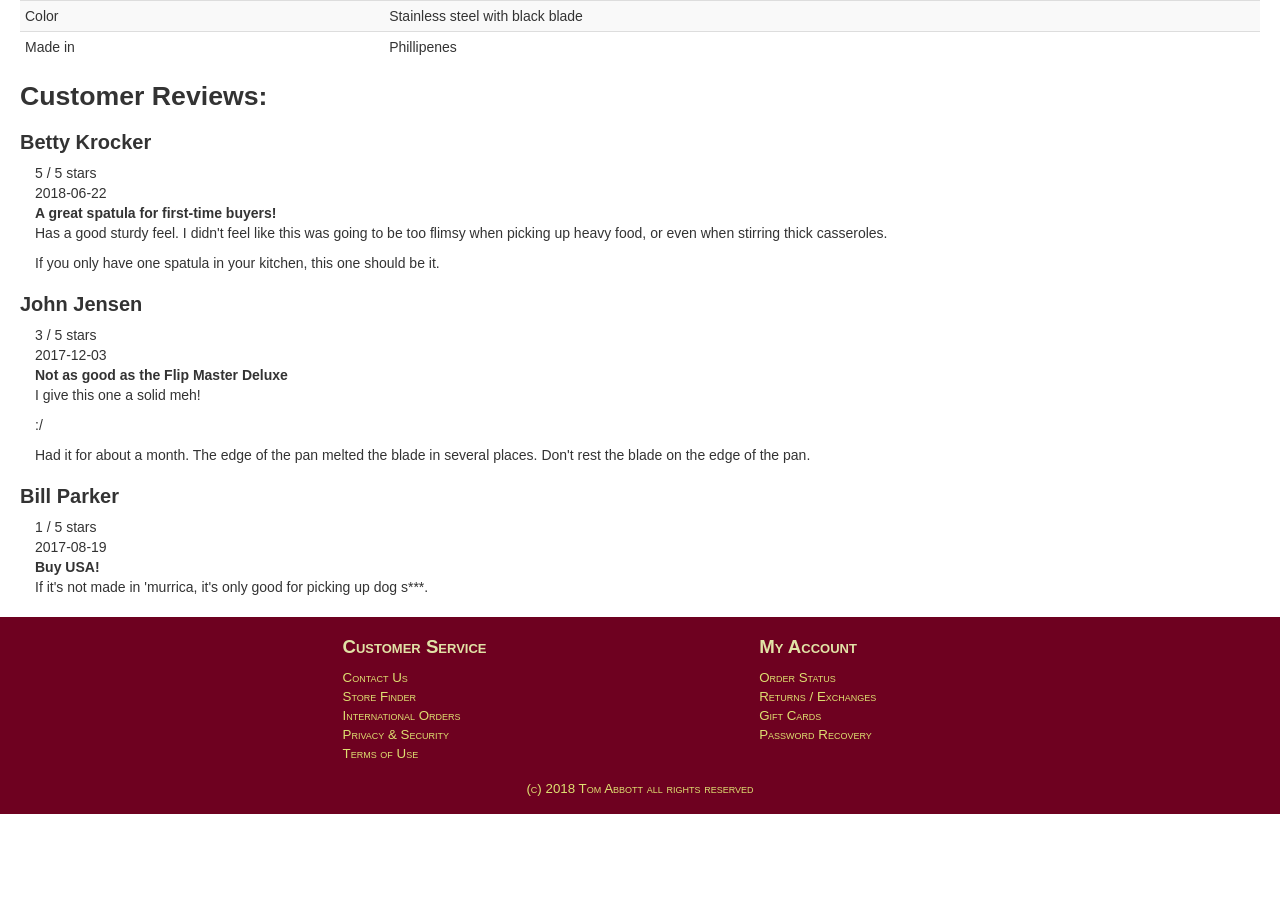
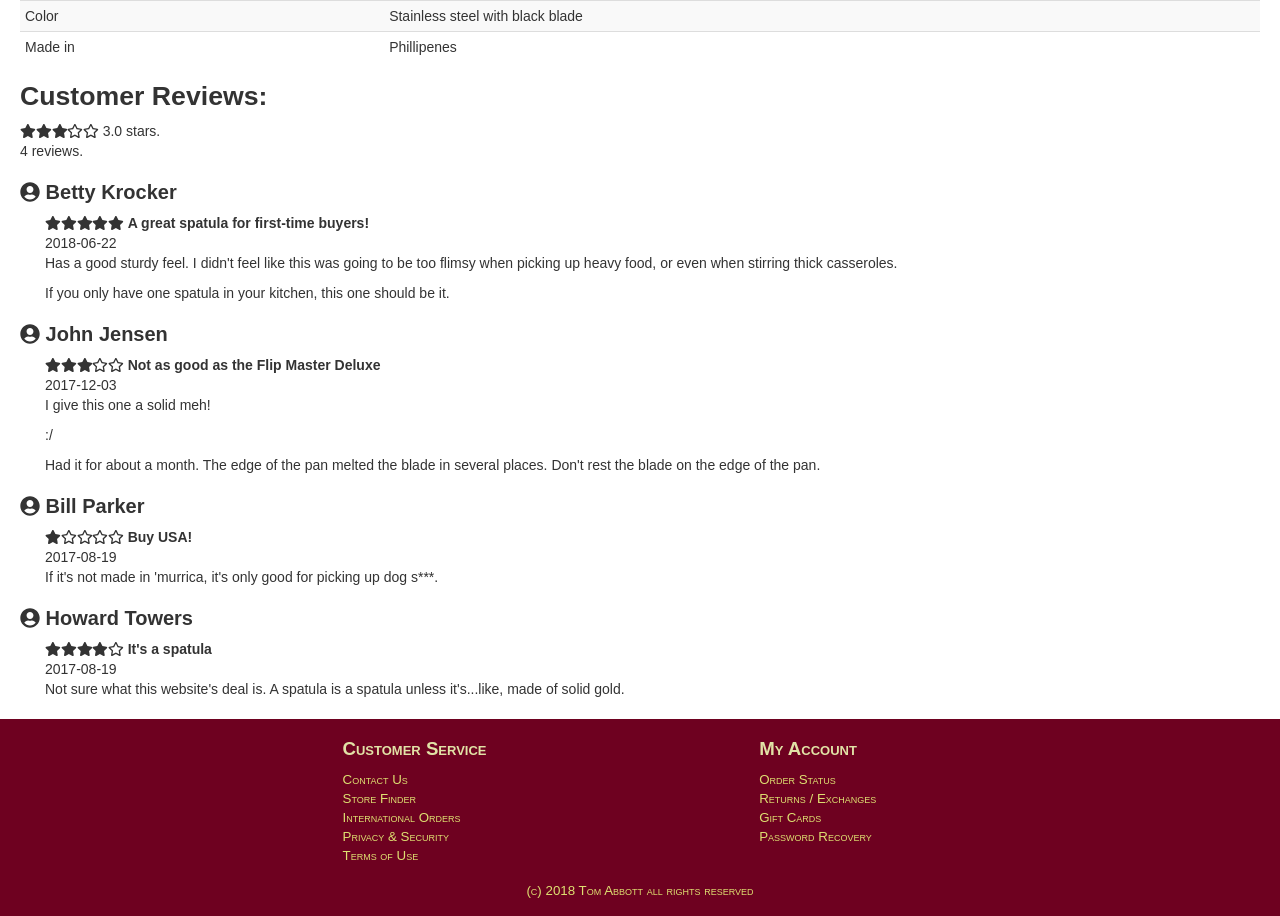
Before and after one commit to twabbott/eStore, a React (Create React App) app in the folder e-store/: page /products/1 in a window 1280 px wide. Shown: the part 800-1716 px from the top of the page. Before the commit the page ends 1614 px from the top, so only its background shows below. Built offline with nearby package versions, Linux system fonts and the light colour scheme.

Commit message:
Wow, font-awesome v5 is waaaaay more complicated than it needs to be.

```diff
--- a/e-store/package.json
+++ b/e-store/package.json
@@ -3,6 +3,10 @@
   "version": "0.1.0",
   "private": true,
   "dependencies": {
+    "@fortawesome/fontawesome-svg-core": "^1.2.0-14",
+    "@fortawesome/free-regular-svg-icons": "^5.1.0-11",
+    "@fortawesome/free-solid-svg-icons": "^5.1.0-11",
+    "@fortawesome/react-fontawesome": "0.1.0-11",
     "axios": "^0.18.0",
     "bootstrap": "^3.3.7",
     "react": "^16.3.2",
@@ -10,7 +14,7 @@
     "react-dom": "^16.3.2",
     "react-redux": "^5.0.7",
     "react-router-dom": "^4.2.2",
-    "react-scripts": "1.1.4",
+    "react-scripts": "^1.1.4",
     "redux": "^4.0.0",
     "redux-saga": "^0.16.0"
   },
--- a/e-store/src/components/products/ProductReviews.js
+++ b/e-store/src/components/products/ProductReviews.js
@@ -1,23 +1,46 @@
 import React, { Component } from "react";
+import { FontAwesomeIcon } from "@fortawesome/react-fontawesome";
+
 import FormattedText from "../common/FormattedText";
+import StarRating, { fixRating } from "./StarRating";
 
 export const CustomerReview = (props) =>
     <div key={props.key || 0}>
-        <h3>{props.username}</h3>
-        <div style={{ "margin-left": "15px" }}>
-            <div>{props.stars} / 5 stars</div>
+        <h3>
+            <FontAwesomeIcon icon={["fas", "user-circle"]} /> {props.username}
+        </h3>
+        <div style={{ "margin-left": "25px" }}>
+            <StarRating rating={props.stars} /> <strong>{props.title}</strong>
             <div>{props.date}</div>
-            <strong>{props.title}</strong>
             <FormattedText content={props.description} />
         </div>
     </div>;
 
-export default (props) =>
+const averageRating = reviews => {
+    let total = 0;
+    for (let item of reviews) {
+        total += item.stars;
+    }
+
+    return fixRating(total / reviews.length);
+}
+
+export default (props) => {
+    const avg = averageRating(props.reviews);
+    return (
         <section name="productReviews">
             <h2>Customer Reviews:</h2>
+            <div>
+                <StarRating rating={avg} /> {avg.toFixed(1)} stars.
+            </div>
+            <div>
+                {props.reviews.length} reviews.
+            </div>
             { props.reviews ?
                 props.reviews.map((item, idx) =>
                     <CustomerReview key={idx} {...item} />) :
                 <p>We would love to hear your feedback.  Be the first to write a review for this product!</p>
             }
-    </section>;
+        </section>
+    );
+}
--- /dev/null
+++ b/e-store/src/components/products/StarRating.js
@@ -0,0 +1,140 @@
+import React, { Component } from "react";
+import { FontAwesomeIcon } from "@fortawesome/react-fontawesome";
+
+
+export const fixRating = (rating) => {
+    if (typeof rating === "string") {
+        rating = parseFloat(rating);
+    }
+
+    let x = Math.floor(rating * 2);
+    let y = x /= 2;
+    return y;
+}
+
+export default (props) => {
+    const inRating = props.rating;
+    const outRating = fixRating(inRating);
+    switch (outRating) {
+        case 5:
+            return (
+                <span name="stars">
+                    <FontAwesomeIcon icon={["fas", "star"]} />
+                    <FontAwesomeIcon icon={["fas", "star"]} />
+                    <FontAwesomeIcon icon={["fas", "star"]} />
+                    <FontAwesomeIcon icon={["fas", "star"]} />
+                    <FontAwesomeIcon icon={["fas", "star"]} />
+                </span>
+            );
+
+        case 4.5:
+            return (
+                <span name="stars">
+                    <FontAwesomeIcon icon={["fas", "star"]} />
+                    <FontAwesomeIcon icon={["fas", "star"]} />
+                    <FontAwesomeIcon icon={["fas", "star"]} />
+                    <FontAwesomeIcon icon={["fas", "star"]} />
+                    <FontAwesomeIcon icon={["fas", "star-half-alt"]} />
+                </span>
+            );
+
+        case 4:
+            return (
+                <span name="stars">
+                    <FontAwesomeIcon icon={["fas", "star"]} />
+                    <FontAwesomeIcon icon={["fas", "star"]} />
+                    <FontAwesomeIcon icon={["fas", "star"]} />
+                    <FontAwesomeIcon icon={["fas", "star"]} />
+                    <FontAwesomeIcon icon={["far", "star"]} />
+                </span>
+            );
+
+        case 3.5:
+            return (
+                <span name="stars">
+                    <FontAwesomeIcon icon={["fas", "star"]} />
+                    <FontAwesomeIcon icon={["fas", "star"]} />
+                    <FontAwesomeIcon icon={["fas", "star"]} />
+                    <FontAwesomeIcon icon={["fas", "star-half-alt"]} />
+                    <FontAwesomeIcon icon={["far", "star"]} />
+                </span>
+            );
+
+        case 3:
+            return (
+                <span name="stars">
+                    <FontAwesomeIcon icon={["fas", "star"]} />
+                    <FontAwesomeIcon icon={["fas", "star"]} />
+                    <FontAwesomeIcon icon={["fas", "star"]} />
+                    <FontAwesomeIcon icon={["far", "star"]} />
+                    <FontAwesomeIcon icon={["far", "star"]} />
+                </span>
+            );
+
+        case 2.5:
+            return (
+                <span name="stars">
+                    <FontAwesomeIcon icon={["fas", "star"]} />
+                    <FontAwesomeIcon icon={["fas", "star"]} />
+                    <FontAwesomeIcon icon={["fas", "star-half-alt"]} />
+                    <FontAwesomeIcon icon={["far", "star"]} />
+                    <FontAwesomeIcon icon={["far", "star"]} />
+                </span>
+            );
+
+        case 2:
+            return (
+                <span name="stars">
+                    <FontAwesomeIcon icon={["fas", "star"]} />
+                    <FontAwesomeIcon icon={["fas", "star"]} />
+                    <FontAwesomeIcon icon={["far", "star"]} />
+                    <FontAwesomeIcon icon={["far", "star"]} />
+                    <FontAwesomeIcon icon={["far", "star"]} />
+                </span>
+            );
+
+        case 1.5:
+            return (
+                <span name="stars">
+                    <FontAwesomeIcon icon={["fas", "star"]} />
+                    <FontAwesomeIcon icon={["fas", "star-half-alt"]} />
+                    <FontAwesomeIcon icon={["far", "star"]} />
+                    <FontAwesomeIcon icon={["far", "star"]} />
+                    <FontAwesomeIcon icon={["far", "star"]} />
+                </span>
+            );
+
+        case 1:
+            return (
+                <span name="stars">
+                    <FontAwesomeIcon icon={["fas", "star"]} />
+                    <FontAwesomeIcon icon={["far", "star"]} />
+                    <FontAwesomeIcon icon={["far", "star"]} />
+                    <FontAwesomeIcon icon={["far", "star"]} />
+                    <FontAwesomeIcon icon={["far", "star"]} />
+                </span>
+            );
+
+        case .5:
+            return (
+                <span name="stars">
+                    <FontAwesomeIcon icon={["fas", "star-half-alt"]} />
+                    <FontAwesomeIcon icon={["far", "star"]} />
+                    <FontAwesomeIcon icon={["far", "star"]} />
+                    <FontAwesomeIcon icon={["far", "star"]} />
+                    <FontAwesomeIcon icon={["far", "star"]} />
+                </span>
+            );
+
+        default:
+            return (
+                <span name="stars">
+                    <FontAwesomeIcon icon={["far", "star"]} />
+                    <FontAwesomeIcon icon={["far", "star"]} />
+                    <FontAwesomeIcon icon={["far", "star"]} />
+                    <FontAwesomeIcon icon={["far", "star"]} />
+                    <FontAwesomeIcon icon={["far", "star"]} />
+                </span>
+            );
+    }
+}
--- a/e-store/src/index.js
+++ b/e-store/src/index.js
@@ -14,6 +14,13 @@ import App from "./App";
 // Progressive website stuff
 import registerServiceWorker from "./registerServiceWorker";
 
+// Font-Awesome library setup
+import { library } from '@fortawesome/fontawesome-svg-core'
+import { far } from '@fortawesome/free-regular-svg-icons'
+import { fas } from '@fortawesome/free-solid-svg-icons'
+
+library.add(fas, far);
+
 ReactDOM.render(
     <BrowserRouter>
         <Provider store={store}>
--- a/e-store/src/store/sagas/productsSaga.js
+++ b/e-store/src/store/sagas/productsSaga.js
@@ -59,6 +59,15 @@ const nordic = {
                 "If it's not made in 'murrica, it's only good for picking up dog s***."
             ]
         },
+        {
+            username: "Howard Towers",
+            stars: 4.0,
+            date: "2017-08-19",
+            title: "It's a spatula",
+            description: [
+                "Not sure what this website's deal is.  A spatula is a spatula unless it's...like, made of solid gold."
+            ]
+        },
     ]
 }
 
```
Also changed, not shown: 2 other files (tests, documents, lock files or other folders). Lines whose indentation alone changed are shown as unchanged.
